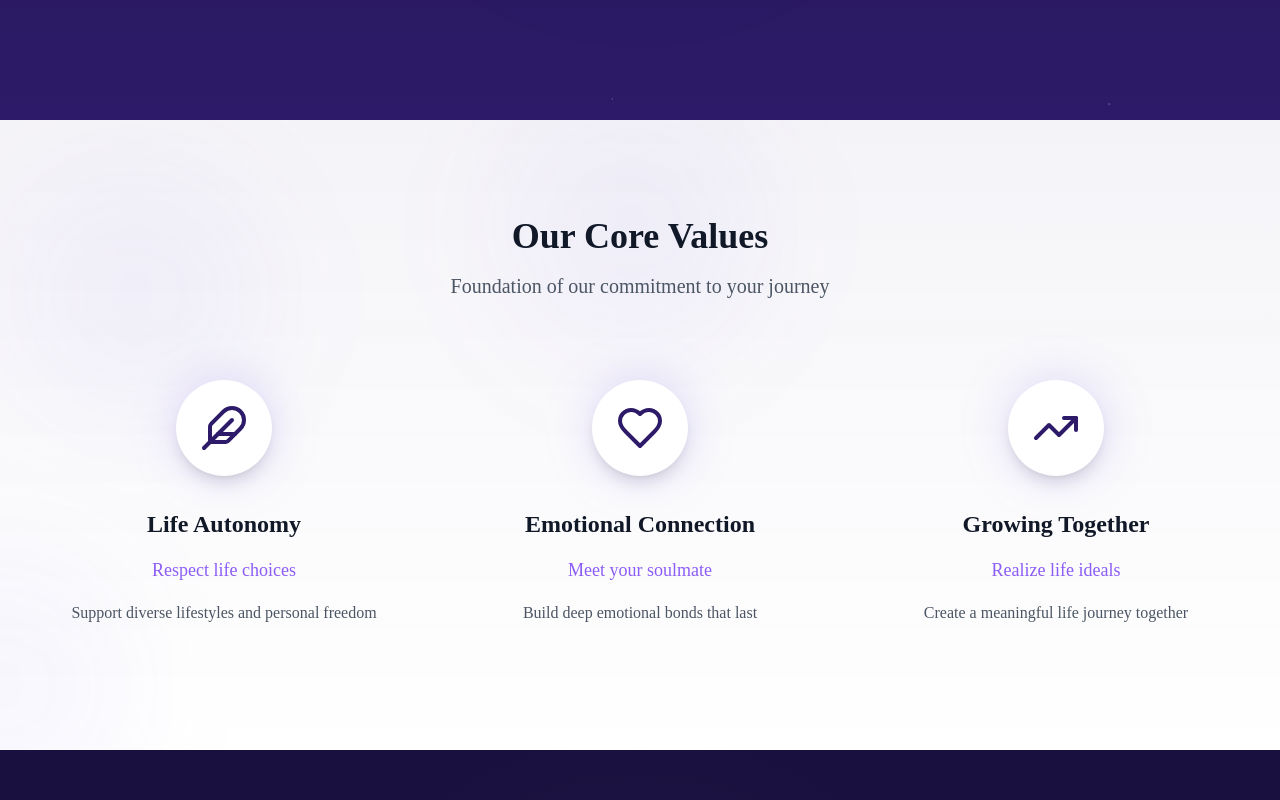
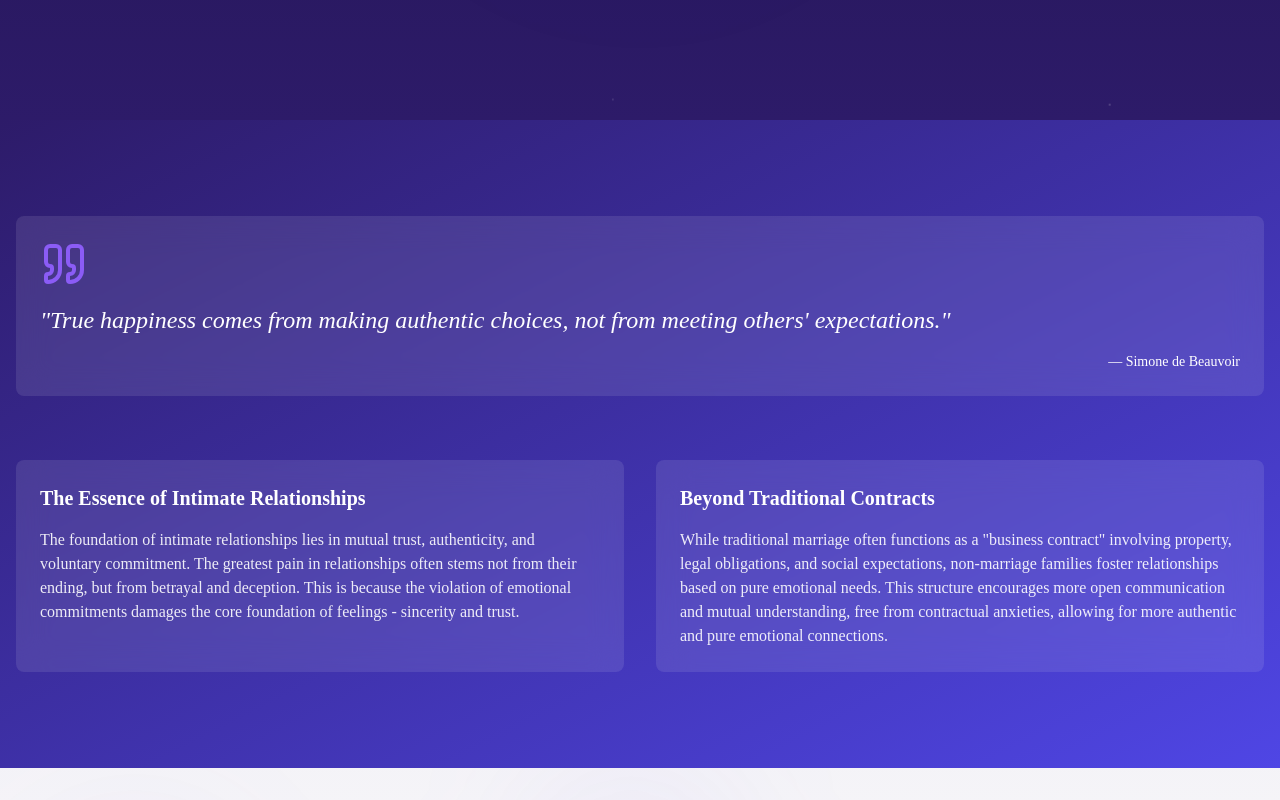
Before and after one commit to dorayo/iyoloo-web, a Next.js app: page / in a window 1280 px wide. Shown: the part 680-1480 px from the top of the page. Built offline with nearby package versions, Linux system fonts and the light colour scheme.

Commit message:
add philosophy section

```diff
--- /dev/null
+++ b/src/app/_components/home/PhilosophySection.tsx
@@ -0,0 +1,83 @@
+'use client'
+
+import React from 'react';
+import { motion } from "framer-motion";
+import { Quote } from "lucide-react";
+
+const PhilosophySection = () => {
+  const containerVariants = {
+    hidden: {},
+    visible: {
+      transition: {
+        staggerChildren: 0.2
+      }
+    }
+  };
+
+  const itemVariants = {
+    hidden: {
+      opacity: 0,
+      y: 30
+    },
+    visible: {
+      opacity: 1,
+      y: 0,
+      transition: {
+        duration: 0.6,
+        ease: "easeOut"
+      }
+    }
+  };
+
+  return (
+    <section className="w-full bg-gradient-to-br from-[#2D1B69] to-[#4F46E5] py-24">
+      <div className="container mx-auto px-4">
+        {/* Quote Card */}
+        <motion.div
+          variants={itemVariants}
+          initial="hidden"
+          whileInView="visible"
+          viewport={{ once: true }}
+          className="bg-white/10 backdrop-blur-lg rounded-lg p-6 mb-16"
+        >
+          <Quote className="w-12 h-12 mb-4 text-[#8B5CF6]" />
+          <blockquote className="text-2xl font-light italic mb-4 text-white">
+            "True happiness comes from making authentic choices, not from meeting others' expectations."
+          </blockquote>
+          <p className="text-right text-sm text-white">— Simone de Beauvoir</p>
+        </motion.div>
+
+        {/* Theory Cards */}
+        <motion.div
+          variants={containerVariants}
+          initial="hidden"
+          whileInView="visible"
+          viewport={{ once: true }}
+          className="grid md:grid-cols-2 gap-8"
+        >
+          <motion.div
+            variants={itemVariants}
+            className="bg-white/10 backdrop-blur-lg rounded-lg p-6 h-full"
+          >
+            <h3 className="text-xl font-semibold mb-4 text-white">The Essence of Intimate Relationships</h3>
+            <p className="text-white/90">
+              The foundation of intimate relationships lies in mutual trust, authenticity, and voluntary commitment. The greatest pain in relationships often stems not from their ending, but from betrayal and deception. This is because the violation of emotional commitments damages the core foundation of feelings - sincerity and trust.
+            </p>
+          </motion.div>
+
+          <motion.div
+            variants={itemVariants}
+            className="bg-white/10 backdrop-blur-lg rounded-lg p-6 h-full"
+          >
+            <h3 className="text-xl font-semibold mb-4 text-white">Beyond Traditional Contracts</h3>
+            <p className="text-white/90">
+              While traditional marriage often functions as a "business contract" involving property, legal obligations, and social expectations, non-marriage families foster relationships based on pure emotional needs. This structure encourages more open communication and mutual understanding, free from contractual anxieties, allowing for more authentic and pure emotional connections.
+            </p>
+          </motion.div>
+        </motion.div>
+      </div>
+    </section>
+  );
+};
+
+export default PhilosophySection;
--- a/src/app/page.tsx
+++ b/src/app/page.tsx
@@ -7,12 +7,14 @@ import MembershipBenefitsSection from "./_components/home/MembershipBenefitsSect
 import SecuritySection from "./_components/home/SecuritySection";
 import CTASection from "./_components/home/CTASection";
 import Footer from "./_components/layout/Footer"
+import PhilosophySection from "./_components/home/PhilosophySection";
 
 export default function Home() {
   return (
     <main className="relative min-h-screen overflow-x-hidden">
       <Navigation />
       <HeroSection />
+      <PhilosophySection />
       <ValuesSection />
       <TargetUsersSection />
       <FeaturesSection />
```
